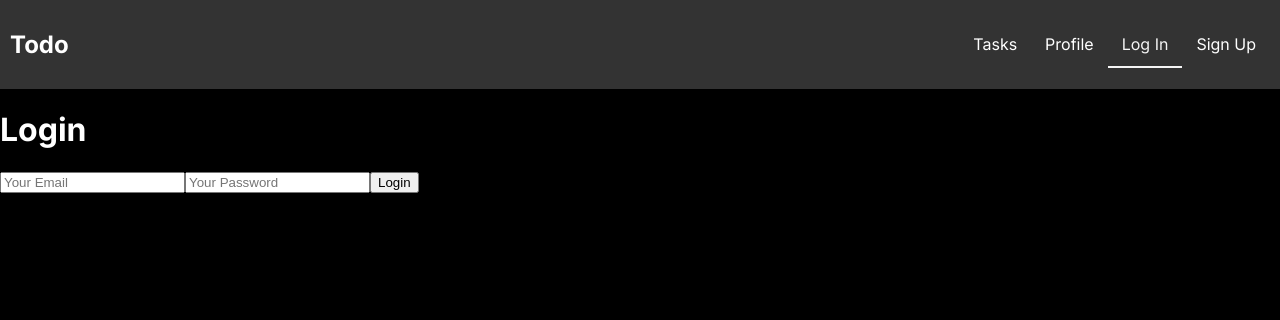
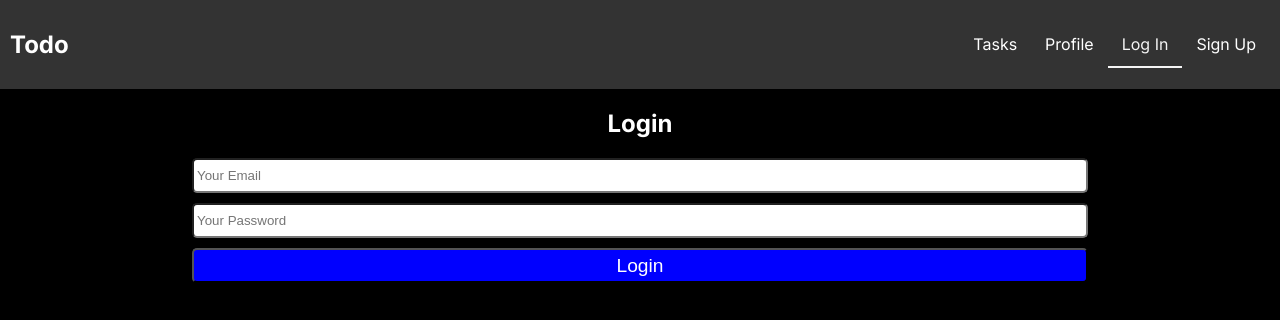
Before and after one commit to smartful/todo-next-13, a Next.js app: page /login in a window 1280 px wide. Shown: the top 320 px of the page. Built offline with nearby package versions, Linux system fonts and the light colour scheme.

Commit message:
init next auth + style on Login

```diff
--- a/app/layout.tsx
+++ b/app/layout.tsx
@@ -1,7 +1,7 @@
 import './globals.css';
 import type { Metadata } from 'next';
 import { Inter } from 'next/font/google';
-import Navbar from '@/components/Navbar';
+import Navbar from '@/components/Navbar/Navbar';
 
 const inter = Inter({ subsets: ['latin'] });
 
--- /dev/null
+++ b/app/login/layout.tsx
@@ -0,0 +1,12 @@
+import React from 'react';
+import { Metadata } from 'next';
+import styles from './loginLayout.module.css';
+
+export const metadata: Metadata = {
+  title: 'Login',
+  description: 'A todo app : user login page',
+};
+
+export default function LoginLayout({ children }: { children: React.ReactNode }) {
+  return <section className={styles.section}>{children}</section>;
+}
--- /dev/null
+++ b/app/login/loginLayout.module.css
@@ -0,0 +1,5 @@
+.section {
+  display: flex;
+  flex-direction: column;
+  align-items: center;
+}
--- a/app/login/page.tsx
+++ b/app/login/page.tsx
@@ -1,4 +1,4 @@
-import LoginForm from '@/components/LoginForm';
+import LoginForm from '@/components/LoginForm/LoginForm';
 
 export default function Login() {
   return (
--- a/components/LoginForm.tsx
+++ b/components/LoginForm/LoginForm.tsx
@@ -1,6 +1,7 @@
 'use client';
 
 import React, { useState } from 'react';
+import styles from './loginForm.module.css';
 
 const LoginForm = () => {
   const [email, setEmail] = useState('');
@@ -13,7 +14,7 @@ const LoginForm = () => {
   };
 
   return (
-    <form onClick={handleSubmit}>
+    <form onClick={handleSubmit} className={styles.loginForm}>
       <input type="email" placeholder="Your Email" value={email} onChange={(e) => setEmail(e.target.value)} />
       <input
         type="password"
--- /dev/null
+++ b/components/LoginForm/loginForm.module.css
@@ -0,0 +1,21 @@
+.loginForm {
+  display: flex;
+  flex-direction: column;
+  gap: 10px;
+  width: 70%;
+}
+
+.loginForm input {
+  height: 25px;
+  border-radius: 5px;
+  padding: 3px;
+}
+
+.loginForm button {
+  height: 35px;
+  font-size: 1.2rem;
+  border-radius: 5px;
+  padding: 5px;
+  color: white;
+  background-color: blue;
+}
--- a/package.json
+++ b/package.json
@@ -12,10 +12,15 @@
     "@types/node": "^20.5.9",
     "@types/react": "^18.2.21",
     "@types/react-dom": "^18.2.7",
+    "bcryptjs": "^2.4.3",
     "mongoose": "^7.5.0",
     "next": "^13.4.19",
+    "next-auth": "^4.23.1",
     "react": "^18.2.0",
     "react-dom": "^18.2.0",
     "typescript": "^5.2.2"
+  },
+  "devDependencies": {
+    "@types/bcryptjs": "^2.4.3"
   }
 }
```
Also changed, not shown: app/api/auth/[...nextauth]/route.ts (added, +46 -0 lines), components/Navbar/Navbar.tsx (renamed from components/Navbar.tsx), components/Navbar/navbar.module.css (renamed from components/navbar.module.css), 1 other file (tests, documents, lock files or other folders).
